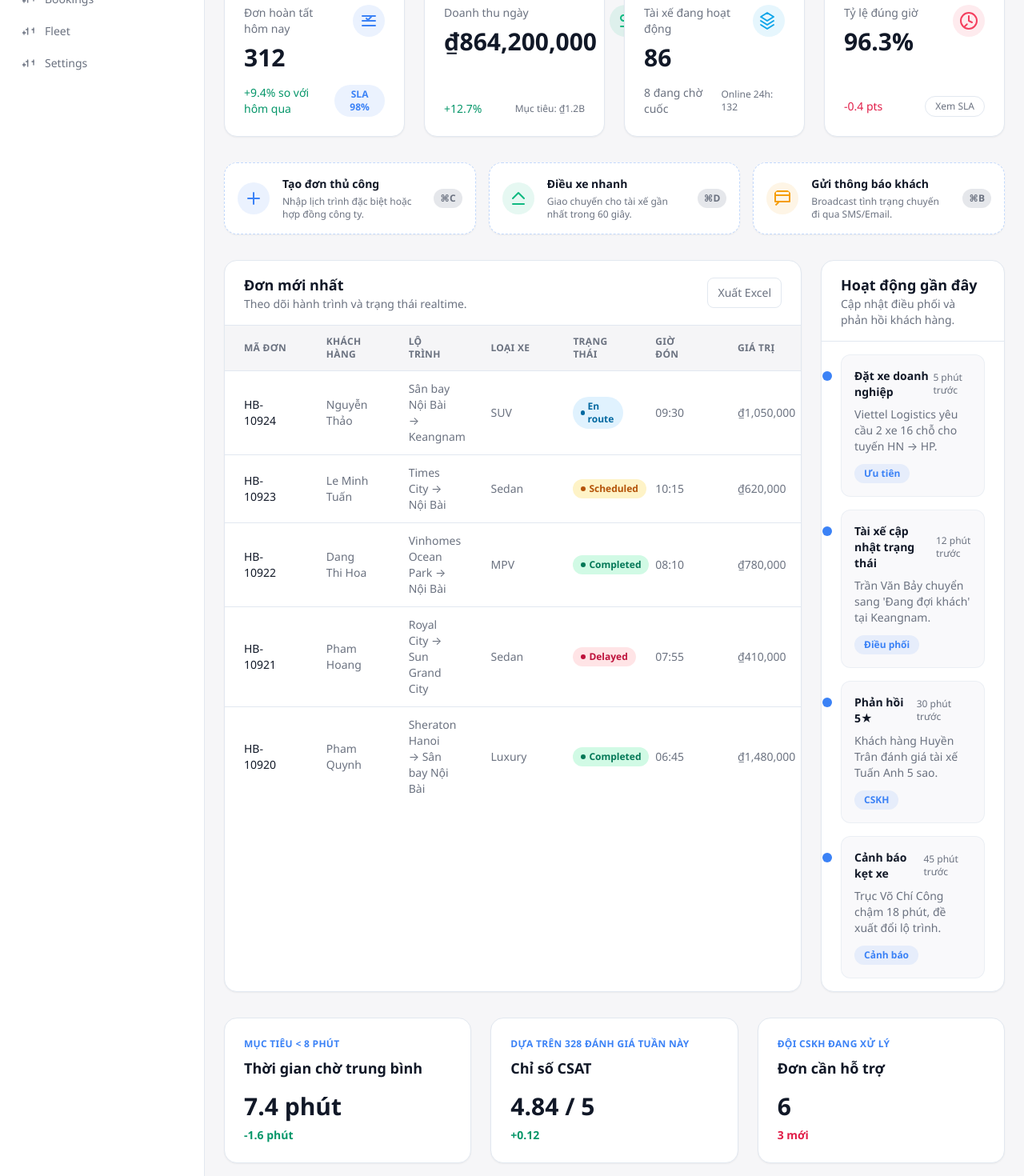
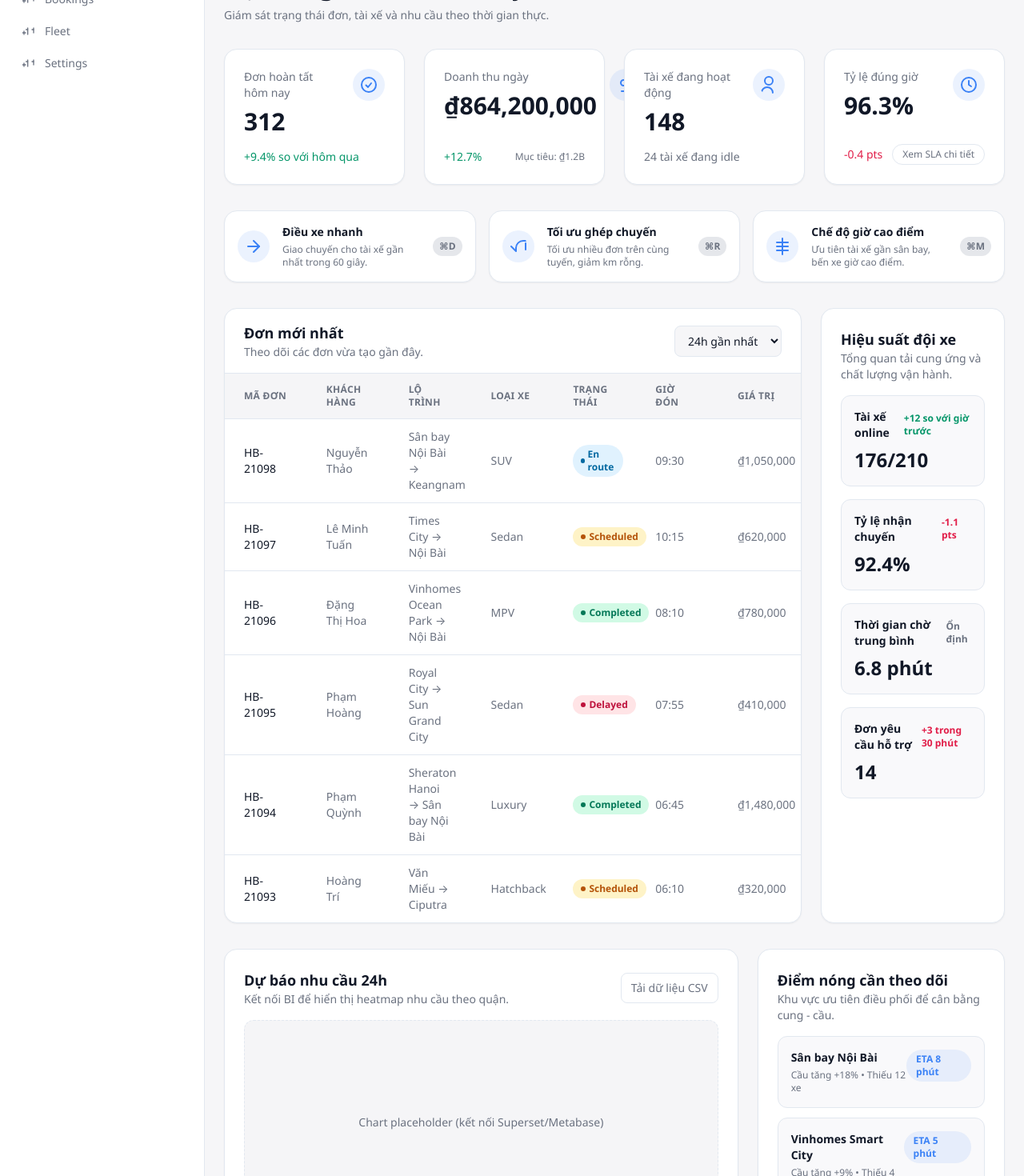
Before and after one commit to reddog-dev01/BOOKING-APPS, a Next.js app in the folder apps/admin/: page / in a window 1280 px wide. Shown: the part 200-1670 px from the top of the page at 80% size. Built offline with nearby package versions, Linux system fonts and the light colour scheme.

Commit message:
Revamp admin dashboard layout

```diff
--- a/apps/admin/src/app/(admin)/page.tsx
+++ b/apps/admin/src/app/(admin)/page.tsx
@@ -1,6 +1,31 @@
 import { StatCard } from "@/components/cards/stat-card";
 
 type BookingStatus = "En route" | "Scheduled" | "Completed" | "Delayed";
+type TrendVariant = "positive" | "negative" | "neutral";
+
+type LatestBooking = {
+  bookingId: string;
+  rider: string;
+  route: string;
+  vehicle: string;
+  status: BookingStatus;
+  pickupTime: string;
+  fare: string;
+};
+
+type Insight = {
+  label: string;
+  value: string;
+  trend: string;
+  trendVariant: TrendVariant;
+};
+
+type Hotspot = {
+  area: string;
+  demand: string;
+  supply: string;
+  eta: string;
+};
 
 const stats = [
   {
@@ -18,104 +43,16 @@ const stats = [
         strokeLinejoin="round"
         aria-hidden
       >
-        <path d="M4 6h16" />
-        <path d="M4 12h16" />
-        <path d="M4 18h16" />
-        <path d="m9 9 2 2 4-4" />
+        <circle cx="12" cy="12" r="9" />
+        <path d="m8.5 12.5 2.5 2.5 4-5" />
       </svg>
-    ),
-    action: (
-      <button
-        type="button"
-        className="rounded-full bg-accent/10 px-3 py-1 text-xs font-semibold text-accent"
-      >
-        SLA 98%
-      </button>
     ),
   },
   {
     title: "Doanh thu ngày",
     value: "₫864,200,000",
     trend: { label: "+12.7%", variant: "positive" as const },
-    icon: (
-      <svg
-        className="h-10 w-10 rounded-full bg-emerald-500/10 p-2 text-emerald-500"
-        viewBox="0 0 24 24"
-        fill="none"
-        stroke="currentColor"
-        strokeWidth="2"
-        strokeLinecap="round"
-        strokeLinejoin="round"
-        aria-hidden
-      >
-        <path d="M12 1v22" />
-        <path d="M17 5H9.5a3.5 3.5 0 0 0 0 7h5a3.5 3.5 0 1 1 0 7H6" />
-      </svg>
-    ),
-    action: (
-      <span className="text-xs font-medium text-muted-foreground">Mục tiêu: ₫1.2B</span>
-    ),
-  },
-  {
-    title: "Tài xế đang hoạt động",
-    value: "86",
-    trend: { label: "8 đang chờ cuốc", variant: "neutral" as const },
-    icon: (
-      <svg
-        className="h-10 w-10 rounded-full bg-sky-500/10 p-2 text-sky-500"
-        viewBox="0 0 24 24"
-        fill="none"
-        stroke="currentColor"
-        strokeWidth="2"
-        strokeLinecap="round"
-        strokeLinejoin="round"
-        aria-hidden
-      >
-        <path d="M10 2 2 7l8 5 8-5-8-5Z" />
-        <path d="m2 17 8 5 8-5" />
-        <path d="m2 12 8 5 8-5" />
-      </svg>
-    ),
-    action: (
-      <span className="text-xs font-medium text-muted-foreground">Online 24h: 132</span>
-    ),
-  },
-  {
-    title: "Tỷ lệ đúng giờ",
-    value: "96.3%",
-    trend: { label: "-0.4 pts", variant: "negative" as const },
-    icon: (
-      <svg
-        className="h-10 w-10 rounded-full bg-rose-500/10 p-2 text-rose-500"
-        viewBox="0 0 24 24"
-        fill="none"
-        stroke="currentColor"
-        strokeWidth="2"
-        strokeLinecap="round"
-        strokeLinejoin="round"
-        aria-hidden
-      >
-        <circle cx="12" cy="12" r="10" />
-        <polyline points="12 6 12 12 16 14" />
-        <path d="m7 19 2.75-2.75" />
-      </svg>
-    ),
-    action: (
-      <button
-        type="button"
-        className="rounded-full border border-border px-3 py-1 text-xs font-medium text-muted-foreground transition hover:bg-muted hover:text-foreground"
-      >
-        Xem SLA
-      </button>
-    ),
-  },
-] as const;
-
-const quickActions = [
-  {
-    title: "Tạo đơn thủ công",
-    description: "Nhập lịch trình đặc biệt hoặc hợp đồng công ty.",
-    hotkey: "C",
+    action: <span className="text-xs font-medium text-muted-foreground">Mục tiêu: ₫1.2B</span>,
     icon: (
       <svg
         className="h-10 w-10 rounded-full bg-accent/10 p-2 text-accent"
@@ -127,18 +64,18 @@ const quickActions = [
         strokeLinejoin="round"
         aria-hidden
       >
-        <path d="M12 5v14" />
-        <path d="M5 12h14" />
+        <path d="M12 2v20" />
+        <path d="M17 6H9.5a3.5 3.5 0 0 0 0 7h5a3.5 3.5 0 1 1 0 7H7" />
       </svg>
     ),
   },
   {
-    title: "Điều xe nhanh",
-    description: "Giao chuyến cho tài xế gần nhất trong 60 giây.",
-    hotkey: "D",
+    title: "Tài xế đang hoạt động",
+    value: "148",
+    trend: { label: "24 tài xế đang idle", variant: "neutral" as const },
     icon: (
       <svg
-        className="h-10 w-10 rounded-full bg-emerald-500/10 p-2 text-emerald-500"
+        className="h-10 w-10 rounded-full bg-accent/10 p-2 text-accent"
         viewBox="0 0 24 24"
         fill="none"
         stroke="currentColor"
@@ -147,18 +84,26 @@ const quickActions = [
         strokeLinejoin="round"
         aria-hidden
       >
-        <path d="m5 12 7-7 7 7" />
-        <path d="M5 19h14" />
+        <path d="M12 12a5 5 0 1 0-5-5 5 5 0 0 0 5 5" />
+        <path d="M3 22a7 7 0 0 1 14 0" />
       </svg>
     ),
   },
   {
-    title: "Gửi thông báo khách",
-    description: "Broadcast tình trạng chuyến đi qua SMS/Email.",
-    hotkey: "B",
+    title: "Tỷ lệ đúng giờ",
+    value: "96.3%",
+    trend: { label: "-0.4 pts", variant: "negative" as const },
+    action: (
+      <button
+        type="button"
+        className="rounded-full border border-border px-3 py-1 text-xs font-medium text-muted-foreground transition hover:bg-muted hover:text-foreground"
+      >
+        Xem SLA chi tiết
+      </button>
+    ),
     icon: (
       <svg
-        className="h-10 w-10 rounded-full bg-amber-500/10 p-2 text-amber-500"
+        className="h-10 w-10 rounded-full bg-accent/10 p-2 text-accent"
         viewBox="0 0 24 24"
         fill="none"
         stroke="currentColor"
@@ -167,25 +112,81 @@ const quickActions = [
         strokeLinejoin="round"
         aria-hidden
       >
-        <path d="M3 3h18v13H3z" />
-        <path d="M3 8h18" />
-        <path d="m3 21 4-4" />
+        <circle cx="12" cy="12" r="9" />
+        <path d="M12 7v5l3 2" />
       </svg>
     ),
   },
 ] as const;
 
-const latestBookings: Array<{
-  bookingId: string;
-  rider: string;
-  route: string;
-  vehicle: string;
-  status: BookingStatus;
-  pickupTime: string;
-  fare: string;
-}> = [
+const quickActions = [
   {
-    bookingId: "HB-10924",
+    title: "Điều xe nhanh",
+    description: "Giao chuyến cho tài xế gần nhất trong 60 giây.",
+    hotkey: "D",
+    icon: (
+      <svg
+        className="h-10 w-10 rounded-full bg-accent/10 p-2 text-accent"
+        viewBox="0 0 24 24"
+        fill="none"
+        stroke="currentColor"
+        strokeWidth="2"
+        strokeLinecap="round"
+        strokeLinejoin="round"
+        aria-hidden
+      >
+        <path d="M5 12h14" />
+        <path d="m12 5 7 7-7 7" />
+      </svg>
+    ),
+  },
+  {
+    title: "Tối ưu ghép chuyến",
+    description: "Tối ưu nhiều đơn trên cùng tuyến, giảm km rỗng.",
+    hotkey: "R",
+    icon: (
+      <svg
+        className="h-10 w-10 rounded-full bg-accent/10 p-2 text-accent"
+        viewBox="0 0 24 24"
+        fill="none"
+        stroke="currentColor"
+        strokeWidth="2"
+        strokeLinecap="round"
+        strokeLinejoin="round"
+        aria-hidden
+      >
+        <path d="M21 16V8" />
+        <path d="m3 12 6 6v-4a9 9 0 0 1 9-9h3" />
+      </svg>
+    ),
+  },
+  {
+    title: "Chế độ giờ cao điểm",
+    description: "Ưu tiên tài xế gần sân bay, bến xe giờ cao điểm.",
+    hotkey: "M",
+    icon: (
+      <svg
+        className="h-10 w-10 rounded-full bg-accent/10 p-2 text-accent"
+        viewBox="0 0 24 24"
+        fill="none"
+        stroke="currentColor"
+        strokeWidth="2"
+        strokeLinecap="round"
+        strokeLinejoin="round"
+        aria-hidden
+      >
+        <path d="M12 2v20" />
+        <path d="M5 12h14" />
+        <path d="M5 7h14" />
+        <path d="M5 17h14" />
+      </svg>
+    ),
+  },
+] as const;
+
+const latestBookings: LatestBooking[] = [
+  {
+    bookingId: "HB-21098",
     rider: "Nguyễn Thảo",
     route: "Sân bay Nội Bài → Keangnam",
     vehicle: "SUV",
@@ -194,8 +195,8 @@ const latestBookings: Array<{
     fare: "₫1,050,000",
   },
   {
-    bookingId: "HB-10923",
-    rider: "Le Minh Tuấn",
+    bookingId: "HB-21097",
+    rider: "Lê Minh Tuấn",
     route: "Times City → Nội Bài",
     vehicle: "Sedan",
     status: "Scheduled",
@@ -203,8 +204,8 @@ const latestBookings: Array<{
     fare: "₫620,000",
   },
   {
-    bookingId: "HB-10922",
-    rider: "Dang Thi Hoa",
+    bookingId: "HB-21096",
+    rider: "Đặng Thị Hoa",
     route: "Vinhomes Ocean Park → Nội Bài",
     vehicle: "MPV",
     status: "Completed",
@@ -212,8 +213,8 @@ const latestBookings: Array<{
     fare: "₫780,000",
   },
   {
-    bookingId: "HB-10921",
-    rider: "Pham Hoang",
+    bookingId: "HB-21095",
+    rider: "Phạm Hoàng",
     route: "Royal City → Sun Grand City",
     vehicle: "Sedan",
     status: "Delayed",
@@ -221,87 +222,96 @@ const latestBookings: Array<{
     fare: "₫410,000",
   },
   {
-    bookingId: "HB-10920",
-    rider: "Pham Quynh",
+    bookingId: "HB-21094",
+    rider: "Phạm Quỳnh",
     route: "Sheraton Hanoi → Sân bay Nội Bài",
     vehicle: "Luxury",
     status: "Completed",
     pickupTime: "06:45",
     fare: "₫1,480,000",
   },
+  {
+    bookingId: "HB-21093",
+    rider: "Hoàng Trí",
+    route: "Văn Miếu → Ciputra",
+    vehicle: "Hatchback",
+    status: "Scheduled",
+    pickupTime: "06:10",
+    fare: "₫320,000",
+  },
 ];
 
-const operationsFeed = [
+const insights: Insight[] = [
   {
-    title: "Đặt xe doanh nghiệp",
-    description: "Viettel Logistics yêu cầu 2 xe 16 chỗ cho tuyến HN → HP.",
-    time: "5 phút trước",
-    badge: "Ưu tiên",
+    label: "Tài xế online",
+    value: "176/210",
+    trend: "+12 so với giờ trước",
+    trendVariant: "positive",
   },
   {
-    title: "Tài xế cập nhật trạng thái",
-    description: "Trần Văn Bảy chuyển sang 'Đang đợi khách' tại Keangnam.",
-    time: "12 phút trước",
-    badge: "Điều phối",
+    label: "Tỷ lệ nhận chuyến",
+    value: "92.4%",
+    trend: "-1.1 pts",
+    trendVariant: "negative",
   },
   {
-    title: "Phản hồi 5★",
-    description: "Khách hàng Huyền Trân đánh giá tài xế Tuấn Anh 5 sao.",
-    time: "30 phút trước",
-    badge: "CSKH",
+    label: "Thời gian chờ trung bình",
+    value: "6.8 phút",
+    trend: "Ổn định",
+    trendVariant: "neutral",
   },
   {
-    title: "Cảnh báo kẹt xe",
-    description: "Trục Võ Chí Công chậm 18 phút, đề xuất đổi lộ trình.",
-    time: "45 phút trước",
-    badge: "Cảnh báo",
+    label: "Đơn yêu cầu hỗ trợ",
+    value: "14",
+    trend: "+3 trong 30 phút",
+    trendVariant: "negative",
   },
-] as const;
+];
 
-const serviceInsights = [
-  {
-    title: "Thời gian chờ trung bình",
-    value: "7.4 phút",
-    trend: "-1.6 phút",
-    context: "Mục tiêu < 8 phút",
-    variant: "positive" as const,
-  },
-  {
-    title: "Chỉ số CSAT",
-    value: "4.84 / 5",
-    trend: "+0.12",
-    context: "Dựa trên 328 đánh giá tuần này",
-    variant: "positive" as const,
-  },
-  {
-    title: "Đơn cần hỗ trợ",
-    value: "6",
-    trend: "3 mới",
-    context: "Đội CSKH đang xử lý",
-    variant: "negative" as const,
-  },
-] as const;
+const hotspots: Hotspot[] = [
+  { area: "Sân bay Nội Bài", demand: "Cầu tăng +18%", supply: "Thiếu 12 xe", eta: "8 phút" },
+  { area: "Vinhomes Smart City", demand: "Cầu tăng +9%", supply: "Thiếu 4 xe", eta: "5 phút" },
+  { area: "Times City", demand: "Cầu tăng +6%", supply: "Thiếu 3 xe", eta: "6 phút" },
+  { area: "Bến xe Mỹ Đình", demand: "Cầu tăng +14%", supply: "Thiếu 7 xe", eta: "7 phút" },
+];
 
-const driverAvailability = {
-  active: 86,
-  total: 120,
-  utilizationLabel: "72%",
-  utilizationClass: "w-[72%]",
-  hotspots: [
-    { area: "Nội Bài", eta: "3 phút", supply: "12 xe" },
-    { area: "Kim Mã", eta: "6 phút", supply: "8 xe" },
-    { area: "Mỹ Đình", eta: "4 phút", supply: "11 xe" },
-  ],
-} as const;
+const trendColorMap: Record<TrendVariant, string> = {
+  positive: "text-emerald-600 dark:text-emerald-400",
+  negative: "text-rose-600 dark:text-rose-400",
+  neutral: "text-muted-foreground",
+};
 
-export default function AdminDashboardPage() {
+function renderStatusBadge(status: BookingStatus): string {
+  if (status === "Completed") {
+    return "bg-emerald-100 text-emerald-700 dark:bg-emerald-500/20 dark:text-emerald-200";
+  }
+  if (status === "En route") {
+    return "bg-sky-100 text-sky-700 dark:bg-sky-500/20 dark:text-sky-200";
+  }
+  if (status === "Scheduled") {
+    return "bg-amber-100 text-amber-700 dark:bg-amber-500/20 dark:text-amber-100";
+  }
+  return "bg-rose-100 text-rose-700 dark:bg-rose-500/20 dark:text-rose-100";
+}
+
+export default function Page() {
   return (
-    <div className="space-y-8">
-      <div className="flex items-center gap-2 text-sm text-muted-foreground">
-        <span className="text-foreground">Dashboard</span>
+    <main className="space-y-8">
+      <header className="space-y-4">
+        <div className="flex flex-wrap items-center gap-2 text-sm text-muted-foreground">
+          <span className="text-foreground">FleetOps</span>
+          <span aria-hidden>/</span>
+          <span className="text-foreground">Operations</span>
           <span aria-hidden>/</span>
           <span className="text-muted-foreground">Realtime booking control</span>
         </div>
+        <div className="space-y-2">
+          <h1 className="text-2xl font-semibold text-foreground md:text-3xl">Hệ thống điều hành chuyến xe</h1>
+          <p className="text-sm text-muted-foreground">
+            Giám sát trạng thái đơn, tài xế và nhu cầu theo thời gian thực.
+          </p>
+        </div>
+      </header>
 
       <section className="grid gap-6 md:grid-cols-2 xl:grid-cols-4">
         {stats.map((stat) => (
@@ -314,12 +324,12 @@ export default function AdminDashboardPage() {
           <button
             key={action.title}
             type="button"
-            className="group flex items-center gap-4 rounded-2xl border border-dashed border-accent/30 bg-card p-4 text-left shadow-sm transition hover:-translate-y-0.5 hover:border-accent hover:shadow-md"
+            className="group flex items-center gap-4 rounded-2xl border border-border bg-card p-4 text-left shadow-sm transition hover:-translate-y-0.5 hover:border-accent hover:shadow-md"
           >
             {action.icon}
-            <div className="flex-1">
+            <div className="flex-1 space-y-1">
               <p className="text-sm font-semibold text-foreground">{action.title}</p>
-              <p className="mt-1 text-xs text-muted-foreground">{action.description}</p>
+              <p className="text-xs text-muted-foreground">{action.description}</p>
             </div>
             <span className="rounded-full bg-muted px-2 py-1 text-xs font-semibold text-muted-foreground transition group-hover:bg-accent group-hover:text-accent-foreground">
               ⌘{action.hotkey}
@@ -330,17 +340,20 @@ export default function AdminDashboardPage() {
 
       <section className="grid gap-6 lg:grid-cols-[2fr_1fr]">
         <article className="rounded-2xl border border-border bg-card shadow-sm">
-          <header className="flex items-center justify-between border-b border-border px-6 py-4">
+          <header className="flex flex-wrap items-center justify-between gap-4 border-b border-border px-6 py-4">
             <div>
               <h2 className="text-lg font-semibold text-foreground">Đơn mới nhất</h2>
-              <p className="text-sm text-muted-foreground">Theo dõi hành trình và trạng thái realtime.</p>
+              <p className="text-sm text-muted-foreground">Theo dõi các đơn vừa tạo gần đây.</p>
             </div>
-            <button
-              type="button"
-              className="rounded-lg border border-border px-3 py-2 text-sm font-medium text-muted-foreground transition hover:bg-muted hover:text-foreground"
+            <select
+              className="rounded-lg border border-border bg-background px-3 py-2 text-sm font-medium text-foreground focus:outline-none focus:ring-2 focus:ring-accent"
+              defaultValue="24h"
+              aria-label="Lọc thời gian đơn mới nhất"
             >
-              Xuất Excel
-            </button>
+              <option value="24h">24h gần nhất</option>
+              <option value="7d">7 ngày qua</option>
+              <option value="30d">30 ngày qua</option>
+            </select>
           </header>
           <div className="overflow-x-auto">
             <table className="w-full min-w-[720px] table-fixed divide-y divide-border text-sm">
@@ -364,15 +377,7 @@ export default function AdminDashboardPage() {
                     <td className="px-6 py-3 text-muted-foreground">{booking.vehicle}</td>
                     <td className="px-6 py-3">
                       <span
-                        className={`inline-flex items-center gap-1 rounded-full px-2.5 py-1 text-xs font-semibold ${
-                          booking.status === "Completed"
-                            ? "bg-emerald-100 text-emerald-700 dark:bg-emerald-500/20 dark:text-emerald-200"
-                            : booking.status === "En route"
-                              ? "bg-sky-100 text-sky-700 dark:bg-sky-500/20 dark:text-sky-200"
-                              : booking.status === "Scheduled"
-                                ? "bg-amber-100 text-amber-700 dark:bg-amber-500/20 dark:text-amber-100"
-                                : "bg-rose-100 text-rose-700 dark:bg-rose-500/20 dark:text-rose-100"
-                        }`}
+                        className={`inline-flex items-center gap-1 rounded-full px-2.5 py-1 text-xs font-semibold ${renderStatusBadge(booking.status)}`}
                       >
                         <span className="h-1.5 w-1.5 rounded-full bg-current" aria-hidden />
                         {booking.status}
@@ -387,56 +392,30 @@ export default function AdminDashboardPage() {
           </div>
         </article>
 
-        <article className="flex h-full flex-col rounded-2xl border border-border bg-card shadow-sm">
-          <header className="border-b border-border px-6 py-4">
-            <h2 className="text-lg font-semibold text-foreground">Hoạt động gần đây</h2>
-            <p className="text-sm text-muted-foreground">Cập nhật điều phối và phản hồi khách hàng.</p>
+        <article className="flex h-full flex-col rounded-2xl border border-border bg-card p-6 shadow-sm">
+          <header className="mb-4">
+            <h2 className="text-lg font-semibold text-foreground">Hiệu suất đội xe</h2>
+            <p className="text-sm text-muted-foreground">Tổng quan tải cung ứng và chất lượng vận hành.</p>
           </header>
-          <div className="flex-1 space-y-4 overflow-y-auto px-6 py-4">
-            {operationsFeed.map((activity) => (
-              <div key={activity.title} className="relative rounded-xl border border-border/60 bg-background/60 p-4">
-                <div className="absolute -left-6 top-5 hidden h-3 w-3 rounded-full bg-accent lg:block" aria-hidden />
+          <div className="space-y-4">
+            {insights.map((item) => (
+              <div key={item.label} className="rounded-xl border border-border bg-background/60 p-4">
                 <div className="flex items-center justify-between">
-                  <p className="text-sm font-semibold text-foreground">{activity.title}</p>
-                  <span className="text-xs text-muted-foreground">{activity.time}</span>
+                  <p className="text-sm font-semibold text-foreground">{item.label}</p>
+                  <span className={`text-xs font-semibold ${trendColorMap[item.trendVariant]}`}>
+                    {item.trend}
+                  </span>
                 </div>
-                <p className="mt-2 text-sm text-muted-foreground">{activity.description}</p>
-                <span className="mt-3 inline-flex rounded-full bg-accent/10 px-3 py-1 text-xs font-semibold text-accent">
-                  {activity.badge}
-                </span>
+                <p className="mt-2 text-2xl font-semibold text-foreground">{item.value}</p>
               </div>
             ))}
           </div>
         </article>
       </section>
 
-      <section className="grid gap-6 xl:grid-cols-3">
-        {serviceInsights.map((insight) => (
-          <article
-            key={insight.title}
-            className="rounded-2xl border border-border bg-card p-6 shadow-sm"
-          >
-            <p className="text-xs font-semibold uppercase tracking-wide text-accent">{insight.context}</p>
-            <h3 className="mt-2 text-lg font-semibold text-foreground">{insight.title}</h3>
-            <p className="mt-4 text-3xl font-semibold text-foreground">{insight.value}</p>
-            <p
-              className={`mt-2 text-sm font-semibold ${
-                insight.variant === "positive"
-                  ? "text-emerald-600 dark:text-emerald-400"
-                  : insight.variant === "negative"
-                    ? "text-rose-600 dark:text-rose-400"
-                    : "text-muted-foreground"
-              }`}
-            >
-              {insight.trend}
-            </p>
-          </article>
-        ))}
-      </section>
-
       <section className="grid gap-6 lg:grid-cols-3">
         <article className="lg:col-span-2 space-y-4 rounded-2xl border border-border bg-card p-6 shadow-sm">
-          <div className="flex items-center justify-between">
+          <div className="flex flex-wrap items-center justify-between gap-4">
             <div>
               <h2 className="text-lg font-semibold text-foreground">Dự báo nhu cầu 24h</h2>
               <p className="text-sm text-muted-foreground">Kết nối BI để hiển thị heatmap nhu cầu theo quận.</p>
@@ -448,7 +427,7 @@ export default function AdminDashboardPage() {
               Tải dữ liệu CSV
             </button>
           </div>
-          <div className="h-64 rounded-xl border border-dashed border-border bg-muted/40" aria-hidden>
+          <div className="h-64 rounded-xl border border-dashed border-border bg-muted/40">
             <p className="flex h-full items-center justify-center text-sm text-muted-foreground">
               Chart placeholder (kết nối Superset/Metabase)
             </p>
@@ -457,41 +436,25 @@ export default function AdminDashboardPage() {
 
         <article className="flex flex-col gap-4 rounded-2xl border border-border bg-card p-6 shadow-sm">
           <div>
-            <h2 className="text-lg font-semibold text-foreground">Tài xế & khu vực nóng</h2>
-            <p className="text-sm text-muted-foreground">Theo dõi cung - cầu theo thời gian thực.</p>
+            <h2 className="text-lg font-semibold text-foreground">Điểm nóng cần theo dõi</h2>
+            <p className="text-sm text-muted-foreground">Khu vực ưu tiên điều phối để cân bằng cung - cầu.</p>
           </div>
           <div className="space-y-3">
-            <div>
-              <p className="text-sm font-medium text-muted-foreground">Tài xế đang chạy</p>
-              <p className="text-2xl font-semibold text-foreground">
-                {driverAvailability.active}
-                <span className="ml-2 text-sm text-muted-foreground">/ {driverAvailability.total}</span>
-              </p>
-            </div>
-            <div>
-              <p className="text-sm font-medium text-muted-foreground">Tỷ lệ sử dụng</p>
-              <div className="mt-2 h-2 w-full rounded-full bg-muted">
-                <div className={`h-2 rounded-full bg-accent ${driverAvailability.utilizationClass}`} aria-hidden />
-              </div>
-              <p className="mt-2 text-xs text-muted-foreground">Sử dụng hiện tại {driverAvailability.utilizationLabel} (mục tiêu ≥ 70%).</p>
-            </div>
-            <div className="space-y-2">
-              {driverAvailability.hotspots.map((spot) => (
+            {hotspots.map((spot) => (
               <div
                 key={spot.area}
-                  className="flex items-center justify-between rounded-lg border border-border px-3 py-2"
+                className="flex items-start justify-between rounded-xl border border-border bg-background/60 p-4"
               >
-                  <div>
+                <div className="space-y-1">
                   <p className="text-sm font-semibold text-foreground">{spot.area}</p>
-                    <p className="text-xs text-muted-foreground">{spot.supply}</p>
+                  <p className="text-xs text-muted-foreground">{spot.demand} • {spot.supply}</p>
                 </div>
-                  <span className="text-xs font-semibold text-accent">ETA {spot.eta}</span>
+                <span className="rounded-full bg-accent/10 px-3 py-1 text-xs font-semibold text-accent">ETA {spot.eta}</span>
               </div>
             ))}
           </div>
-          </div>
         </article>
       </section>
-    </div>
+    </main>
   );
 }
```
Lines whose indentation alone changed are shown as unchanged.
